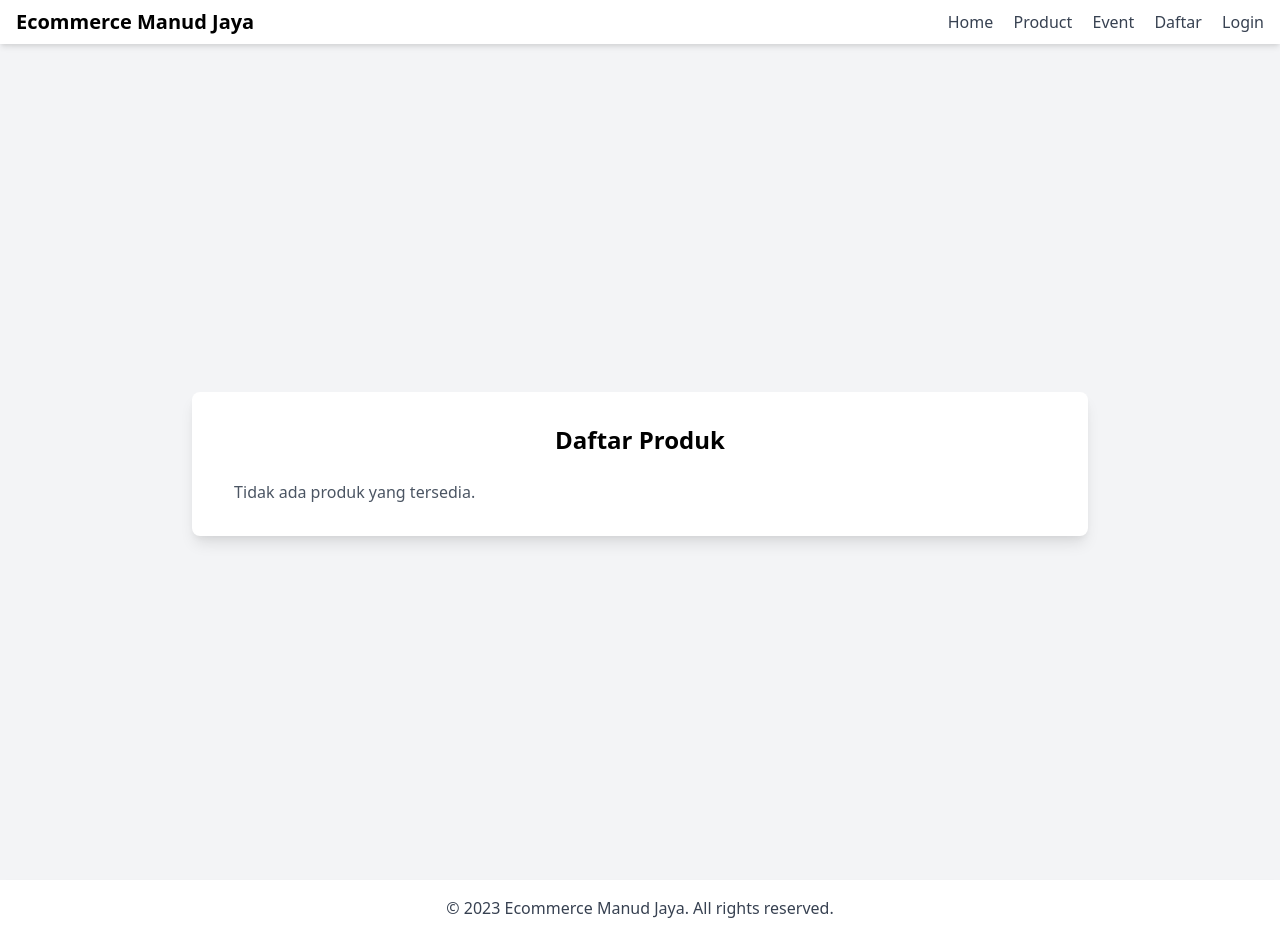
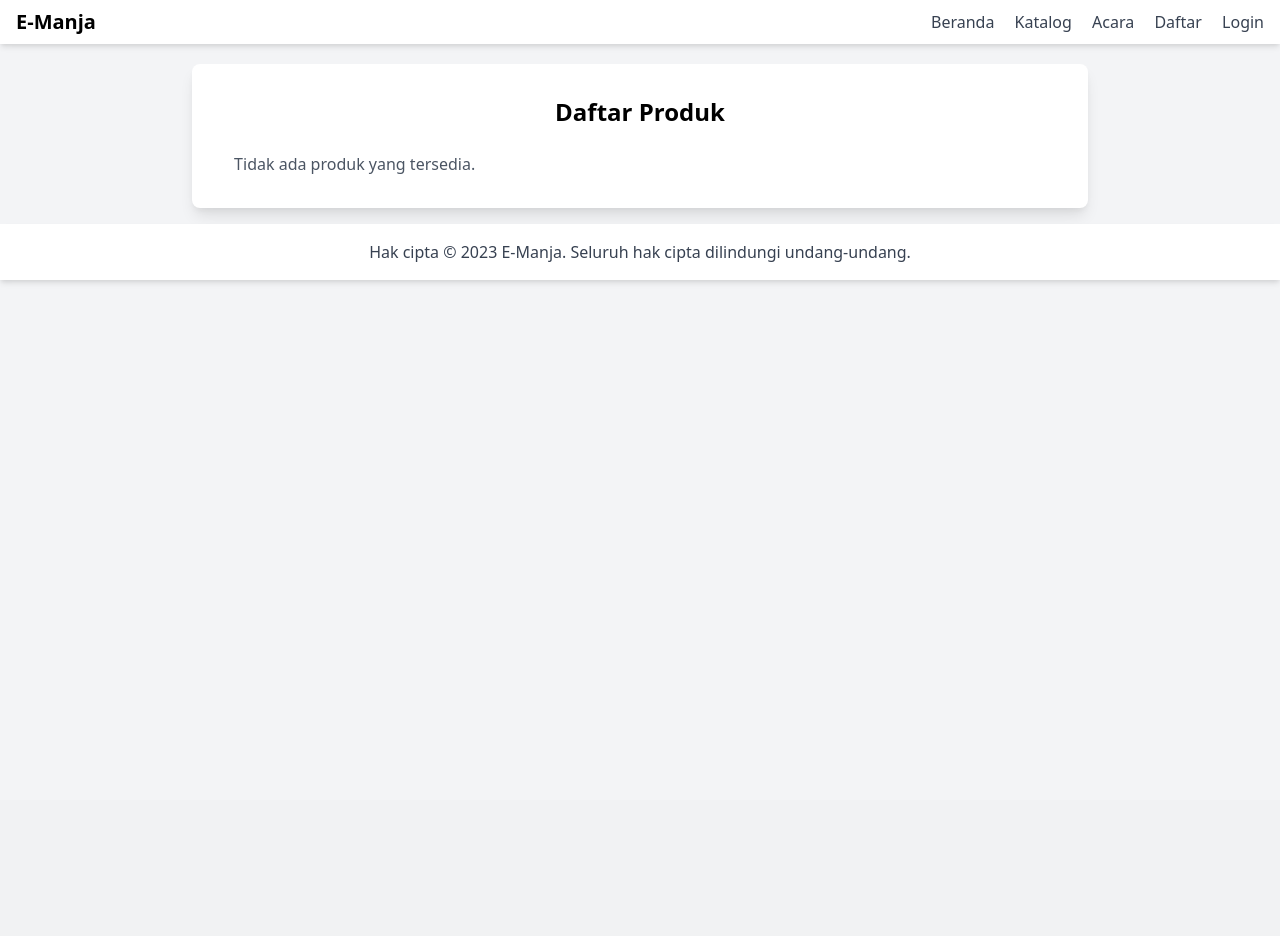
Before and after one commit to DTPL2025/tugas-proyek, a Flask app: page /produk/list in a window 1280 px wide. After the commit the page ends 283 px from the top, so only its background shows below. Run offline with Flask 3, Linux system fonts and the light colour scheme; data that the repository does not hold is empty.

Commit message:
update navbar and site name

```diff
--- a/app/templates/base.jinja
+++ b/app/templates/base.jinja
@@ -10,14 +10,14 @@
     {% block navbar %}
     <nav class="bg-white shadow-md w-full fixed top-0">
         <div class="container mx-auto px-4 py-2 flex justify-between items-center">
-            <a href="{{ url_for('home') }}" class="text-xl font-bold">Ecommerce Manud Jaya</a>
+            <a href="{{ url_for('home') }}" class="text-xl font-bold">E-Manja</a>
             <div class="space-x-4">
-                <a href="{{ url_for('home') }}" class="text-gray-700 hover:text-gray-900">Home</a>
+                <a href="{{ url_for('home') }}" class="text-gray-700 hover:text-gray-900">Beranda</a>
                 {% if current_user.role == 'Penjual' %}
                     <a href="{{ url_for('etalase_product') }}" class="text-gray-700 hover:text-gray-900">Etalase</a>
                 {% endif %}
-                <a href="{{ url_for('katalog_product') }}" class="text-gray-700 hover:text-gray-900">Product</a>
-                <a href="/" class="text-gray-700 hover:text-gray-900">Event</a>
+                <a href="{{ url_for('katalog_product') }}" class="text-gray-700 hover:text-gray-900">Katalog</a>
+                <a href="/" class="text-gray-700 hover:text-gray-900">Acara</a>
                 {% if current_user.is_authenticated %}
                     <span class="text-gray-700">Selamat datang, {{ current_user.username }}!</span>
                     <a href="{{ url_for('logout') }}" class="text-gray-700 hover:text-gray-900">Logout</a>
@@ -29,7 +29,7 @@
         </div>
     </nav>
     {% endblock %}
-    <div class="container flex flex-col items-center justify-center h-screen mt-16">
+    <div class="container flex flex-col items-center justify-center h-full mt-16">
         {% with messages = get_flashed_messages(with_categories=true) %}
             {% if messages %}
                 {% for category, message in messages %}
@@ -44,7 +44,7 @@
     {% block footer %}
     <footer class="bg-white shadow-md w-full py-4 mt-4">
         <div class="container mx-auto text-center text-gray-700">
-            &copy; 2023 Ecommerce Manud Jaya. All rights reserved.
+            Hak cipta &copy; 2023 E-Manja. Seluruh hak cipta dilindungi undang-undang.
         </div>
     </footer>
     {% endblock %}
--- a/app/templates/create_product.jinja
+++ b/app/templates/create_product.jinja
@@ -1,7 +1,7 @@
 {% extends "base.jinja" %}
 {% block title %}Buat Produk Baru{% endblock %}
 {% block body %}
-<body class="bg-gray-100 flex items-center justify-center h-screen">
+<body class="bg-gray-100 flex items-center justify-center h-full">
     <div class="bg-white p-8 rounded-lg shadow-lg w-full max-w-2xl">
         <h1 class="text-2xl font-bold mb-6 text-center">Buat Produk Baru</h1>
         <form method="POST" enctype="multipart/form-data" class="space-y-6">
--- a/app/templates/detail_product.jinja
+++ b/app/templates/detail_product.jinja
@@ -2,7 +2,7 @@
 {% block title %}Product Details{% endblock %}
 
 {% block body %}
-<body class="bg-gray-100 flex items-center justify-center min-h-screen">
+<body class="bg-gray-100 flex items-center justify-center min-h-full">
     <div class="bg-white p-8 rounded-lg shadow-lg w-full max-w-xl relative overflow-auto">
 
         <!-- Tombol Kembali ke List Produk -->
--- a/app/templates/edit_product.jinja
+++ b/app/templates/edit_product.jinja
@@ -1,7 +1,7 @@
 {% extends "base.jinja" %}
 {% block title %}Edit Produk{% endblock %}
 {% block body %}
-<body class="bg-gray-100 flex items-center justify-center min-h-screen">
+<body class="bg-gray-100 flex items-center justify-center min-h-full">
     <div class="bg-white p-8 rounded-lg shadow-lg w-full max-w-2xl relative overflow-auto">
 
         <!-- Tombol Batal Ubah di kanan atas -->
--- a/app/templates/etalase_product.jinja
+++ b/app/templates/etalase_product.jinja
@@ -13,7 +13,7 @@
   {% endif %}
 {% endwith %}
 
-<body class="bg-gray-100 flex items-center justify-center min-h-screen">
+<body class="bg-gray-100 flex items-center justify-center min-h-full">
 <script>
   document.addEventListener("DOMContentLoaded", function () {
     setTimeout(function () {
--- a/app/templates/katalog_product.jinja
+++ b/app/templates/katalog_product.jinja
@@ -1,7 +1,7 @@
 {% extends "base.jinja" %}
 {% block title %}Daftar Produk{% endblock %}
 {% block body %}
-<body class="bg-gray-100 flex items-center justify-center min-h-screen">
+<body class="bg-gray-100 flex items-center justify-center min-h-full">
     <div class="bg-white p-8 rounded-lg shadow-lg w-full max-w-4xl">
         <h1 class="text-2xl font-bold mb-6 text-center">Daftar Produk</h1>
 
--- a/app/templates/login.jinja
+++ b/app/templates/login.jinja
@@ -2,7 +2,7 @@
 {% block title %}Login{% endblock %}
 {% block navbar %}{% endblock %}
 {% block body %}
-<body class="bg-gray-100 flex items-center justify-center h-screen">
+<body class="bg-gray-100 flex items-center justify-center h-full">
     <div class="bg-white p-8 rounded-lg shadow-lg w-full max-w-md">
         <h1 class="text-2xl font-bold mb-6 text-center">Login</h1>
         <form action="" method="post" class="space-y-4">
--- a/app/templates/register.jinja
+++ b/app/templates/register.jinja
@@ -2,7 +2,7 @@
 {% block title %}Daftar Akun Baru{% endblock %}
 {% block navbar %}{% endblock %}
 {% block body %}
-<body class="bg-gray-100 flex items-center justify-center h-screen">
+<body class="bg-gray-100 flex items-center justify-center h-full">
     <div class="bg-white p-8 rounded-lg shadow-lg w-full max-w-md">
         <h1 class="text-2xl font-bold mb-6 text-center">Daftar Akun Baru</h1>
         <form action="" method="post" class="space-y-4">
```
